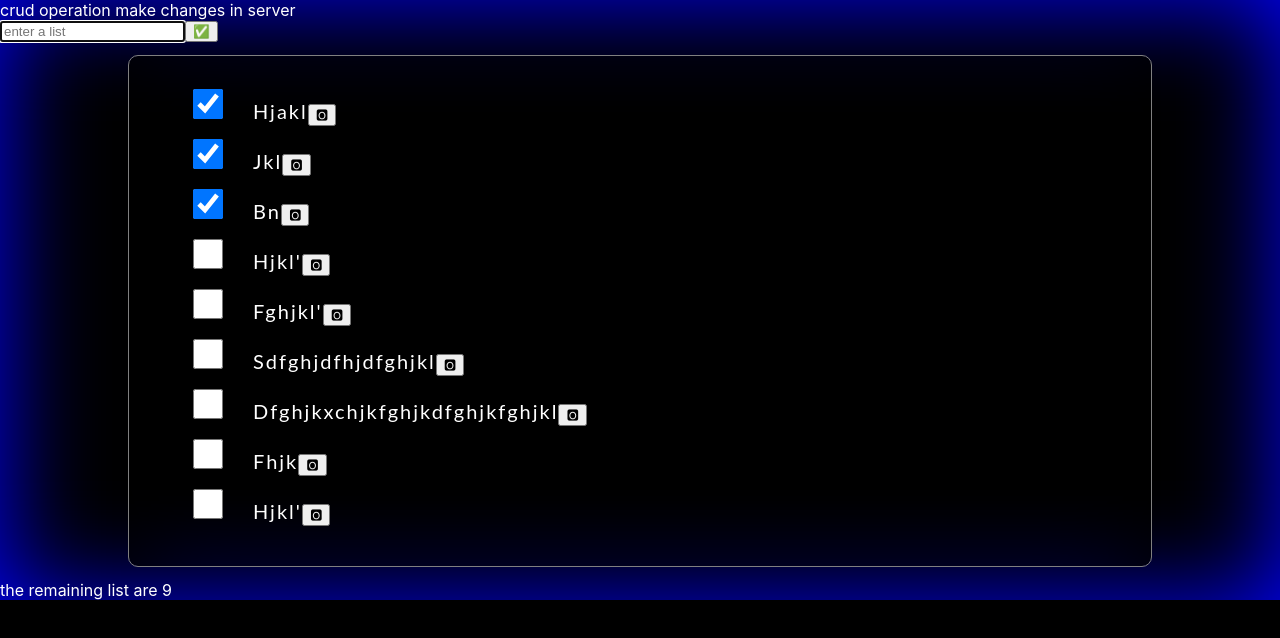
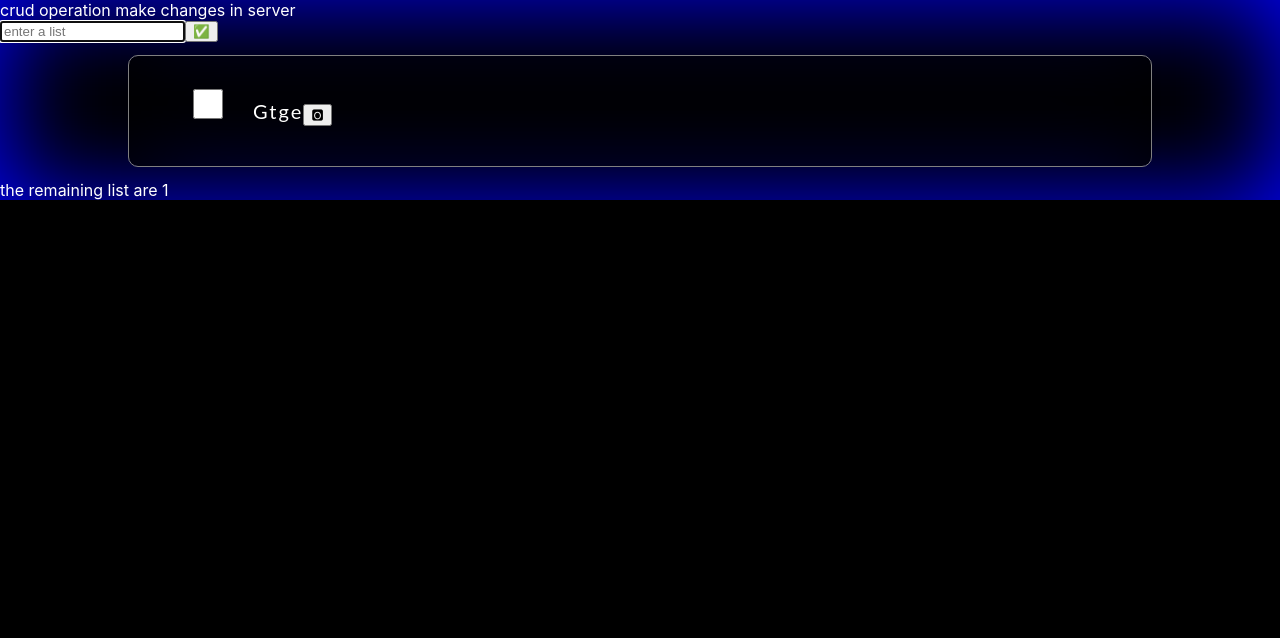
Before and after one commit to KESAVAN-18/CRUD_project, a React (Create React App) app: page / in a window 1280 px wide. Shown: the top 638 px of the page. Built offline with nearby package versions, Linux system fonts and the light colour scheme; data requests are answered from the project's data file.

Commit message:
adjusting the content

```diff
--- a/data/db.json
+++ b/data/db.json
@@ -1,49 +1,9 @@
 {
   "items": [
     {
-      "id": 1,
-      "checked": true,
-      "productName": "hjakl"
-    },
-    {
-      "id": 2,
-      "checked": true,
-      "productName": "jkl"
-    },
-    {
-      "id": 3,
-      "checked": true,
-      "productName": "bn"
-    },
-    {
-      "id": 4,
-      "checked": false,
-      "productName": "hjkl'"
-    },
-    {
-      "id": 5,
-      "checked": false,
-      "productName": "fghjkl'"
-    },
-    {
       "id": 6,
       "checked": false,
-      "productName": "sdfghjdfhjdfghjkl"
-    },
-    {
-      "id": 7,
-      "checked": false,
-      "productName": "dfghjkxchjkfghjkdfghjkfghjkl"
-    },
-    {
-      "id": 8,
-      "checked": false,
-      "productName": "fhjk"
-    },
-    {
-      "id": 9,
-      "checked": false,
-      "productName": "hjkl'"
+      "productName": "gtge"
     }
   ]
 }
--- a/src/Content.js
+++ b/src/Content.js
@@ -15,14 +15,15 @@ const Content = ({input,handleChange,handleDelete}) => {
                              <label onClick={()=>handleChange(item.id)}
                                     className="inputText">
                                  {item.productName}</label>
+
                           <button
-
                           role='button'
                           onClick={()=>handleDelete(item.id)}
+                          className="button"
                           >🅾</button>
                     </li>
                 })}
-              </ul> ): <p style={{fontFamily:"monospace",opacity :"50%"}}>your list are empty</p> }
+              </ul> ): <p style={{fontFamily:"monospace",opacity :"50%",textAlign:"center",padding :"50px" }}>your list are empty</p> }
         </>
 
     )
```
